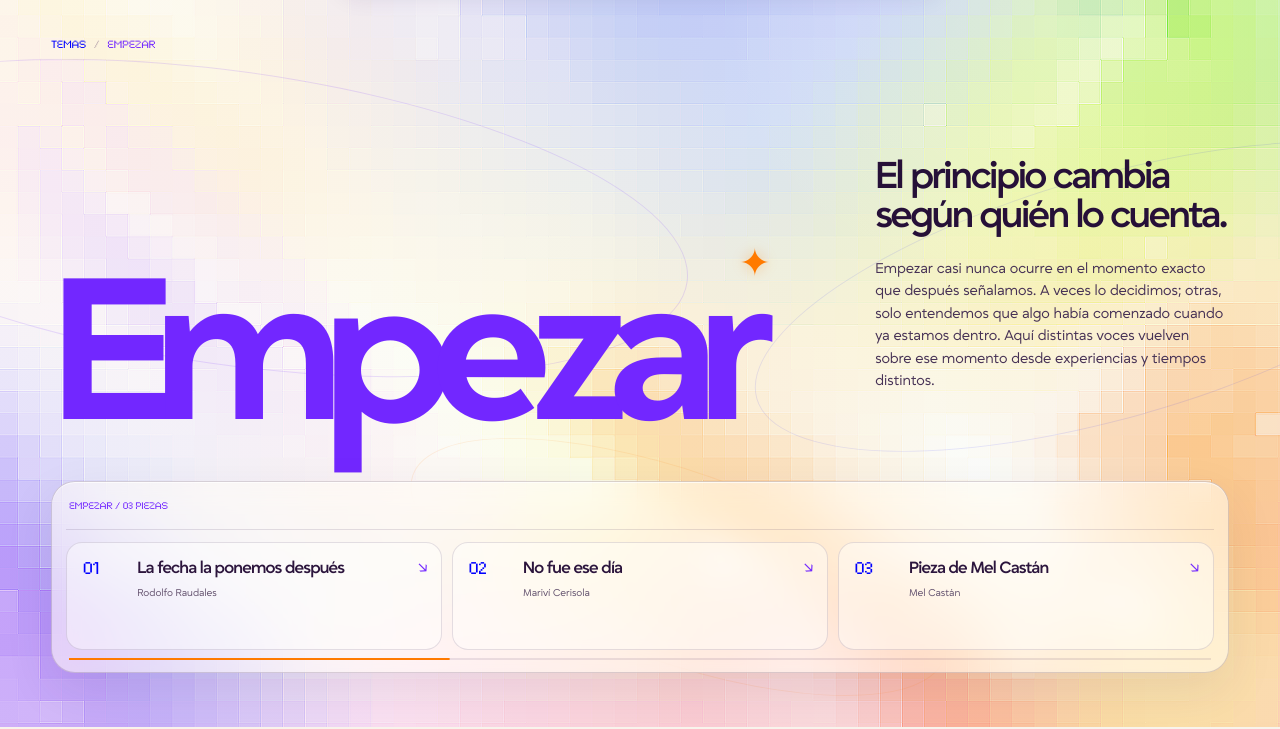
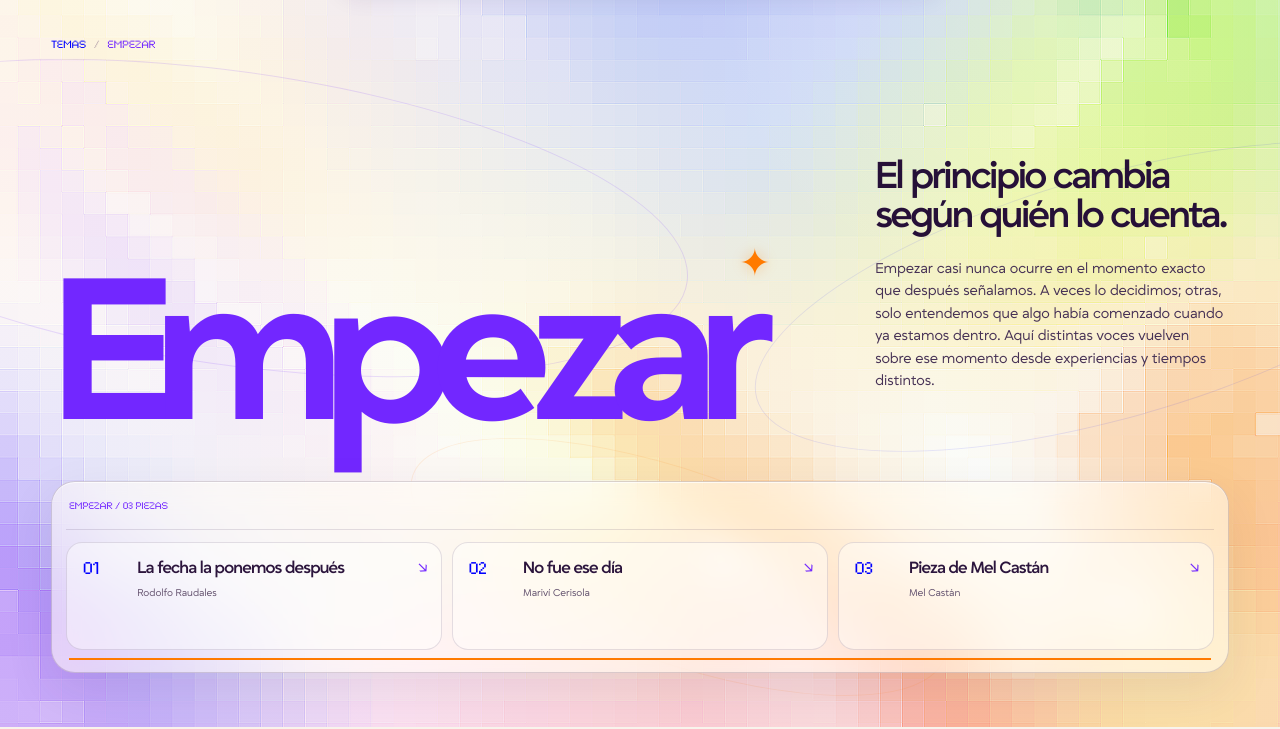
Before and after one commit to roshcode21/cqst, an Eleventy site: page src/empezar/index.njk in a window 1280 px wide. Shown: the part 73-802 px from the top of the page. Built offline with nearby package versions, Linux system fonts and the light colour scheme; Eleventy itself is replaced by a stand-in of ours; files that its build step writes are made by us from their sources.

Commit message:
Wire cycle rail controls and newsletter submission

```diff
--- a/assets/js/production/cycle.js
+++ b/assets/js/production/cycle.js
@@ -1,33 +1,58 @@
 (() => {
-  const track = document.querySelector('[data-cycle-index-track]');
-  if (!track) return;
+  'use strict';
 
-  const items = [...track.querySelectorAll('[data-cycle-index-item]')];
-  const current = document.querySelector('[data-cycle-index-current]');
-  const meter = document.querySelector('[data-cycle-index-meter]');
+  const clamp = (value, min = 0, max = 1) => Math.max(min, Math.min(max, value));
+  const format = value => String(value).padStart(2, '0');
+
+  function initCycleRail() {
+    const rail = document.querySelector('.cycle-rail');
+    const track = document.querySelector('[data-cycle-rail-track]');
+    if (!rail || !track) return;
+
+    const items = [...track.querySelectorAll('[data-cycle-rail-item]')];
+    const current = document.querySelector('[data-cycle-rail-current]');
+    const meter = document.querySelector('[data-cycle-rail-meter]');
+    const previous = document.querySelector('[data-cycle-rail-prev]');
+    const next = document.querySelector('[data-cycle-rail-next]');
     if (!items.length) return;
 
-  const format = value => String(value).padStart(2, '0');
+    const nearestIndex = () => {
+      const center = track.scrollLeft + track.clientWidth * 0.45;
+      let index = 0;
+      let distance = Infinity;
+      items.forEach((item, itemIndex) => {
+        const itemCenter = item.offsetLeft + item.offsetWidth / 2;
+        const itemDistance = Math.abs(itemCenter - center);
+        if (itemDistance < distance) {
+          distance = itemDistance;
+          index = itemIndex;
+        }
+      });
+      return index;
+    };
 
     const update = () => {
-    const maxScroll = Math.max(1, track.scrollWidth - track.clientWidth);
-    const progress = Math.min(1, Math.max(0, track.scrollLeft / maxScroll));
-    if (meter) meter.style.setProperty('--cycle-index-progress', String(Math.max(1 / items.length, progress)));
+      const maxScroll = Math.max(0, track.scrollWidth - track.clientWidth);
+      const hasOverflow = maxScroll > 4;
+      rail.classList.toggle('has-overflow', hasOverflow);
 
-    const center = track.scrollLeft + track.clientWidth * 0.45;
-    let nearestIndex = 0;
-    let nearestDistance = Infinity;
+      const index = nearestIndex();
+      if (current) current.textContent = format(index + 1);
 
-    items.forEach((item, index) => {
-      const itemCenter = item.offsetLeft + item.offsetWidth / 2;
-      const distance = Math.abs(itemCenter - center);
-      if (distance < nearestDistance) {
-        nearestDistance = distance;
-        nearestIndex = index;
+      if (meter) {
+        const progress = hasOverflow ? clamp(track.scrollLeft / Math.max(1, maxScroll)) : 1;
+        const minimum = 1 / items.length;
+        meter.style.setProperty('--cycle-rail-progress', String(Math.max(minimum, progress)));
       }
-    });
 
-    if (current) current.textContent = format(nearestIndex + 1);
+      if (previous) previous.disabled = !hasOverflow || track.scrollLeft <= 4;
+      if (next) next.disabled = !hasOverflow || track.scrollLeft >= maxScroll - 4;
+    };
+
+    const move = direction => {
+      const index = nearestIndex();
+      const targetIndex = clamp(index + direction, 0, items.length - 1);
+      items[targetIndex]?.scrollIntoView({ behavior: 'smooth', block: 'nearest', inline: 'start' });
     };
 
     let frame = 0;
@@ -36,7 +61,66 @@
       frame = requestAnimationFrame(update);
     };
 
+    previous?.addEventListener('click', () => move(-1));
+    next?.addEventListener('click', () => move(1));
     track.addEventListener('scroll', requestUpdate, { passive: true });
     window.addEventListener('resize', requestUpdate, { passive: true });
-  update();
+    requestAnimationFrame(update);
+  }
+
+  function initPreviewLinks() {
+    document.querySelectorAll('[data-preview-link="true"]').forEach(link => {
+      link.addEventListener('click', event => event.preventDefault());
+    });
+  }
+
+  function initNewsletter() {
+    const form = document.querySelector('[data-cycle-newsletter]');
+    const note = document.querySelector('[data-cycle-newsletter-note]');
+    if (!form) return;
+
+    form.addEventListener('submit', async event => {
+      event.preventDefault();
+      if (!form.reportValidity()) return;
+
+      const button = form.querySelector('button[type="submit"]');
+      const original = button?.textContent || 'Recibir →';
+      if (button) {
+        button.disabled = true;
+        button.textContent = 'Enviando…';
+      }
+      if (note) note.textContent = '';
+
+      try {
+        const response = await fetch(form.action, {
+          method: 'POST',
+          body: new FormData(form),
+          headers: { Accept: 'application/json' }
+        });
+        if (!response.ok) throw new Error('Formspree rejected the request');
+
+        form.reset();
+        if (note) note.textContent = 'Listo. El próximo tema ya sabe dónde encontrarte.';
+        if (button) button.textContent = 'Recibido ✓';
+      } catch (_) {
+        if (note) note.textContent = 'No salió. Intenta otra vez en un momento.';
+        if (button) {
+          button.disabled = false;
+          button.textContent = original;
+        }
+        return;
+      }
+
+      window.setTimeout(() => {
+        if (button) {
+          button.disabled = false;
+          button.textContent = original;
+        }
+      }, 2400);
+    });
+  }
+
+  initCycleRail();
+  initPreviewLinks();
+  initNewsletter();
 })();
```
Lines whose indentation alone changed are shown as unchanged.
